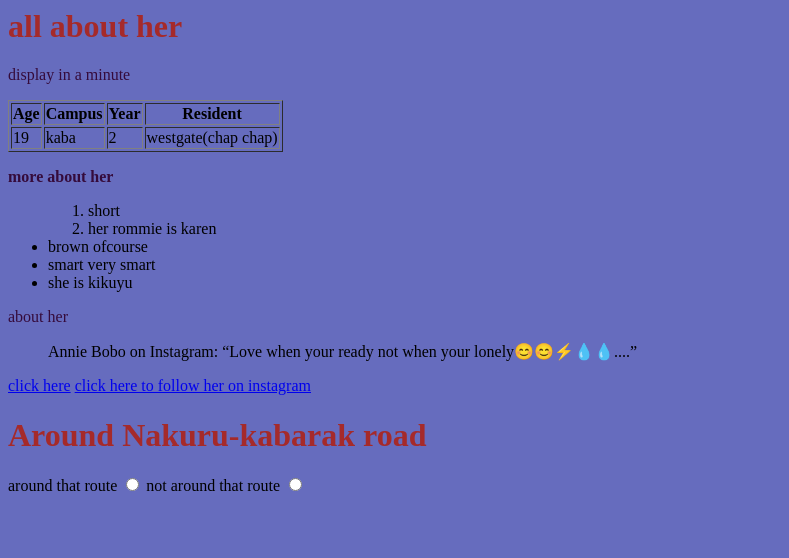
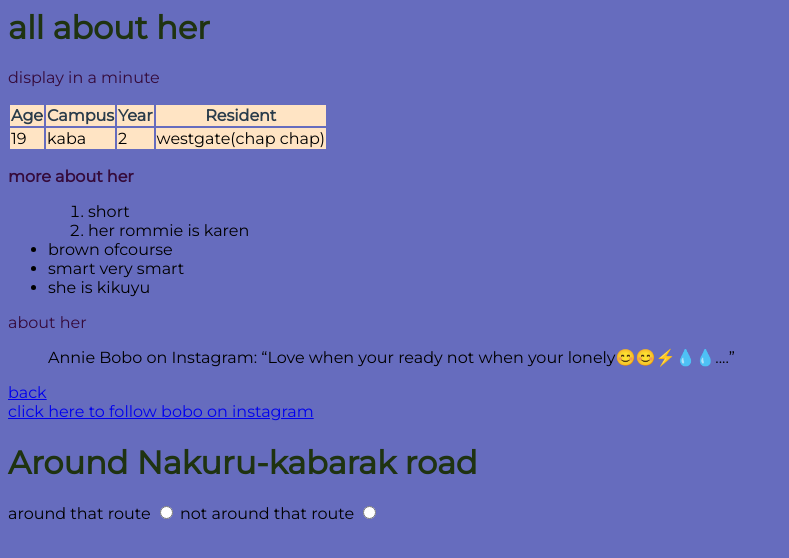
Before and after one commit to mutua-mutinda/html-css, a plain HTML site: page html/bobo.html in a window 1280 px wide. Shown: the whole page, without its empty margins (0-789 px from the left). Drawn offline with Linux system fonts and the light colour scheme; files that its build step writes are made by us from their sources.

Commit message:
added font

```diff
--- a/assets/css/first.css
+++ b/assets/css/first.css
@@ -1,9 +1,30 @@
 body{
-    background: rgb(102, 108, 190)
+    background: rgb(102, 108, 190);
+    font-family:'Montserrat', sans-serif;
+
+
+
 }
+
+
 p{
-    color: rgb(53, 11, 59)
+    color: rgb(53, 11, 59);
 }
 h1{
-    color: brown
+    color: rgb(31, 51, 17);
 }
+
+p{
+    font-family:'Montserrat', sans-serif;
+}
+tr{
+    background: bisque;
+}
+thead{
+    color: rgb(42, 60, 75);
+    text-align: center;
+}
+
+table{
+    table-layout: auto;
+}
--- a/assets/css/second.css
+++ b/assets/css/second.css
@@ -1,9 +1,26 @@
 body{
-    background: rgb(157, 131, 182)
+    background: rgb(157, 131, 182);
+    font-family: 'Montserrat', sans-serif;
+    font-size: 16px;
+    font-weight: 350;
+    margin: auto;
+
 }
 p{
-    color: rgb(2, 54, 102)
+    color: rgb(2, 54, 102);
+
+
 }
 h1{
-    color: brown
+    color: rgb(82, 36, 36);
+ }
+
+ p{
+   font-family:"Times New Roman";
 }
+#submit{
+    background-color: #FF9F1C;
+    border-radius: 12px;
+    margin-top: 1em;
+
+}
--- a/html/bobo.html
+++ b/html/bobo.html
@@ -4,12 +4,14 @@
     <meta name="viewport" content="width=device-width, initial-scale=1.0">
     <meta http-equiv="X-UA-Compatible" content="ie=edge">
     <title>blog</title>
-    <link rel="stylesheet" href="first.css">
+    <link rel="stylesheet" type="text/css" href="../assets/css/first.css">
+    <link href="https://fonts.googleapis.com/css?family=Montserrat&display=swap" rel="stylesheet">
+
 </head>
 <body>
     <h1>all about her</h1>
     <p>display in a minute</p>
-    <table border="1">
+    <table>
         <thead>
             <th>Age</th>
             <th>Campus</th>
@@ -38,9 +40,9 @@
             “Love when your ready not when your lonely😊😊⚡💧💧....”
             </ul>
     </p>
-    <a href="index.html">click here</a>
+    <a href="../index.html">back</a><br>
     <a href="https://www.instagram.com/annie.bobo.35/">
-        click here to follow her on instagram</a>
+        click here to follow bobo on instagram</a>
         <form action="get"></form>
         <h1>Around Nakuru-kabarak road</h1>
         <label for="around">around that route</label>
```
Also changed, not shown: html/thankyou.html (added, +14 -0 lines), index.html (+18 -9 lines).
